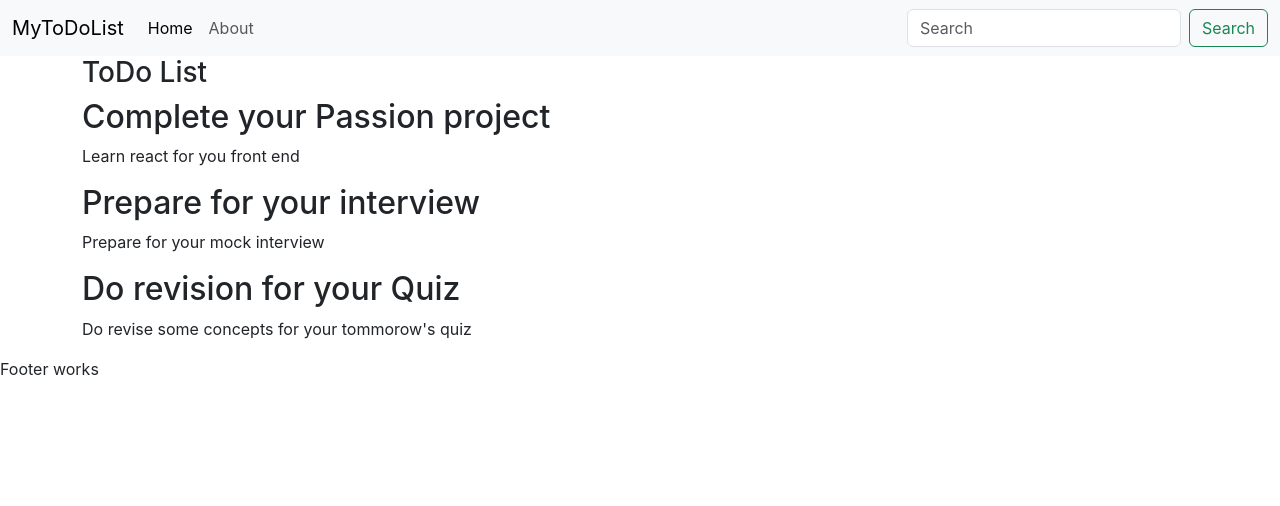
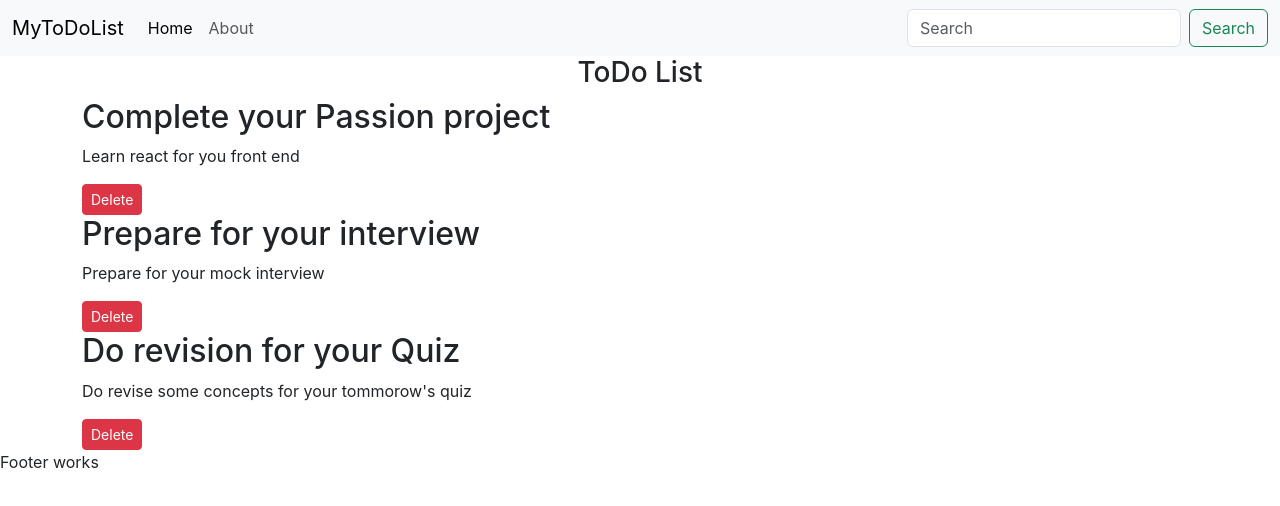
Before and after one commit to Dikshasharmaa/ToDo-List, a React (Create React App) app: page / in a window 1280 px wide. Shown: the top 506 px of the page. Built offline with nearby package versions, Linux system fonts and the light colour scheme.

Commit message:
Added the delete button to the list

```diff
--- a/src/App.js
+++ b/src/App.js
@@ -1,11 +1,18 @@
 import './App.css';
 import Header from './MyComponents/Header';
 import { ToDos}  from './MyComponents/ToDos';
-import { todoItems } from './MyComponents/todoItems';
 import  { Footer}  from './MyComponents/Footer';
 import { useState } from 'react';
 
 function App() {
+  const onDelete = (todo)=>{
+    console.log("I am deleting this task",todo);
+
+    settodos(todos.filter((e)=>{
+      return e!==todo;
+    }));
+
+  }
   const[todos,settodos] = useState([
     {
       sno :1,
@@ -22,7 +29,7 @@ function App() {
       title : "Do revision for your Quiz",
       description : "Do revise some concepts for your tommorow's quiz"
     },
-  ])
+  ]);
 
   // const listItems = todos.map((todo) => {
   //   <li>{todo}</li>
@@ -30,7 +37,8 @@ function App() {
   return (
     <>
     <Header title= "MyToDoList" searchBar={true}/>
-    <ToDos todos = {todos}></ToDos>
+    {/* rendering todos here */}
+    <ToDos todos = {todos} onDelete={onDelete}></ToDos>
     <Footer></Footer>
     </>
   );
--- a/src/MyComponents/ToDos.js
+++ b/src/MyComponents/ToDos.js
@@ -1,35 +1,15 @@
 import React from 'react'
-export const ToDos = ({todos,title}) => {
+export const ToDos = ({todos,onDelete}) => {
   return (
     <div className="container">
-        <h3>ToDo List</h3>
+        <h3 className='text-center'>ToDo List</h3>
         {todos.map(item =>(<div className='todo' key={item.sno}>
           <h2>{item.title}</h2>
           <p>{item.description}</p>
+          <button className='btn btn-sm btn-danger'onClick ={()=>{onDelete(item)}}>Delete </button>
         </div>))
         }
 
         </div>
   );
 }
-
-
-// const BlogList = ({ blogs, title}) => {
-//   // const blogs = props.blogs;
-//   // const title = props.title;
-//   // console.log(blogs);
-
-//   return (
-//     <div className="blog-list">
-//       <h2>{ title }</h2>
-//       {blogs.map(blog => (
-//         <div className="blog-preview" key={blog.id} >
-//           <h2>{ blog.title }</h2>
-//           <p>Written by { blog.author }</p>
-//         </div>
-//       ))}
-//     </div>
-//   );
-// }
-
-// export default BlogList;
--- a/src/MyComponents/todoItems.js
+++ b/src/MyComponents/todoItems.js
@@ -2,9 +2,6 @@ import React from 'react'
 
 export const todoItems = ({todo}) => {
   return (
-    <div>
-      <h4>{todo.title}</h4>
-      <p>{todo.description}</p>
-    </div>
+    <h3>Hello</h3>
   )
 }
```
